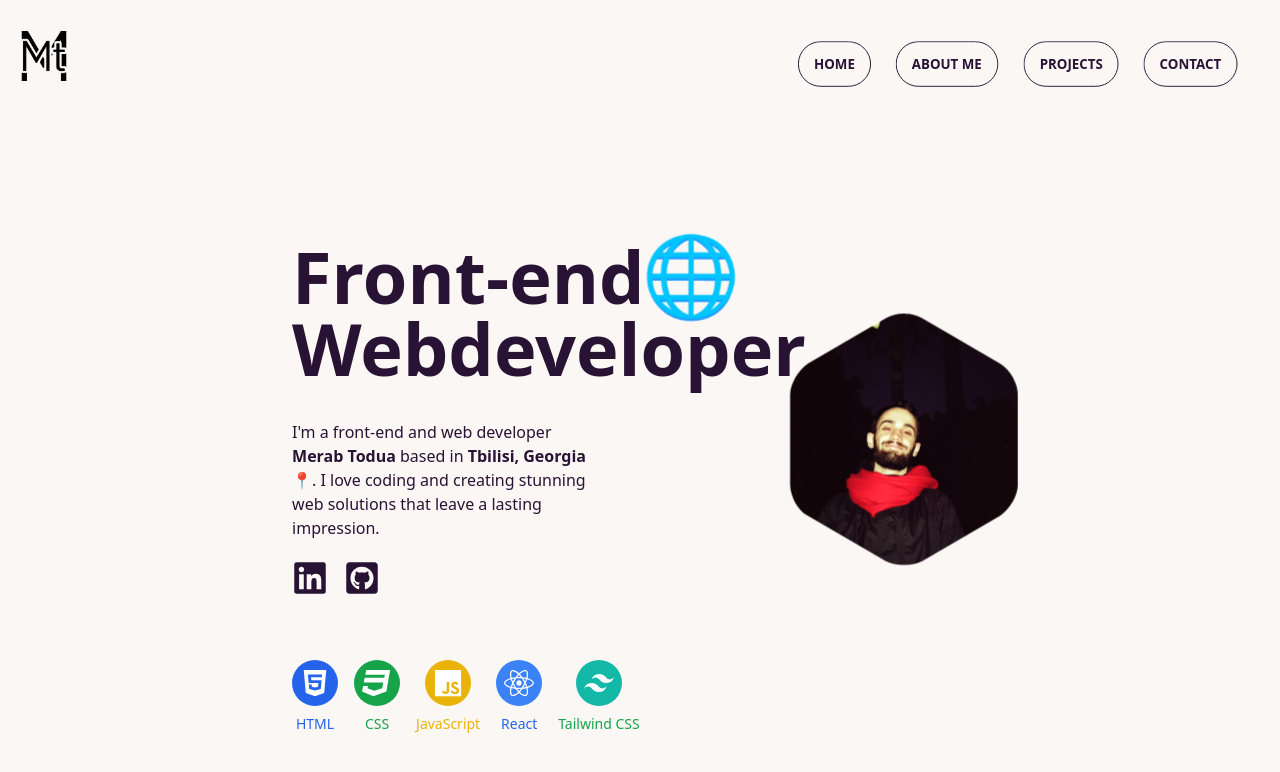
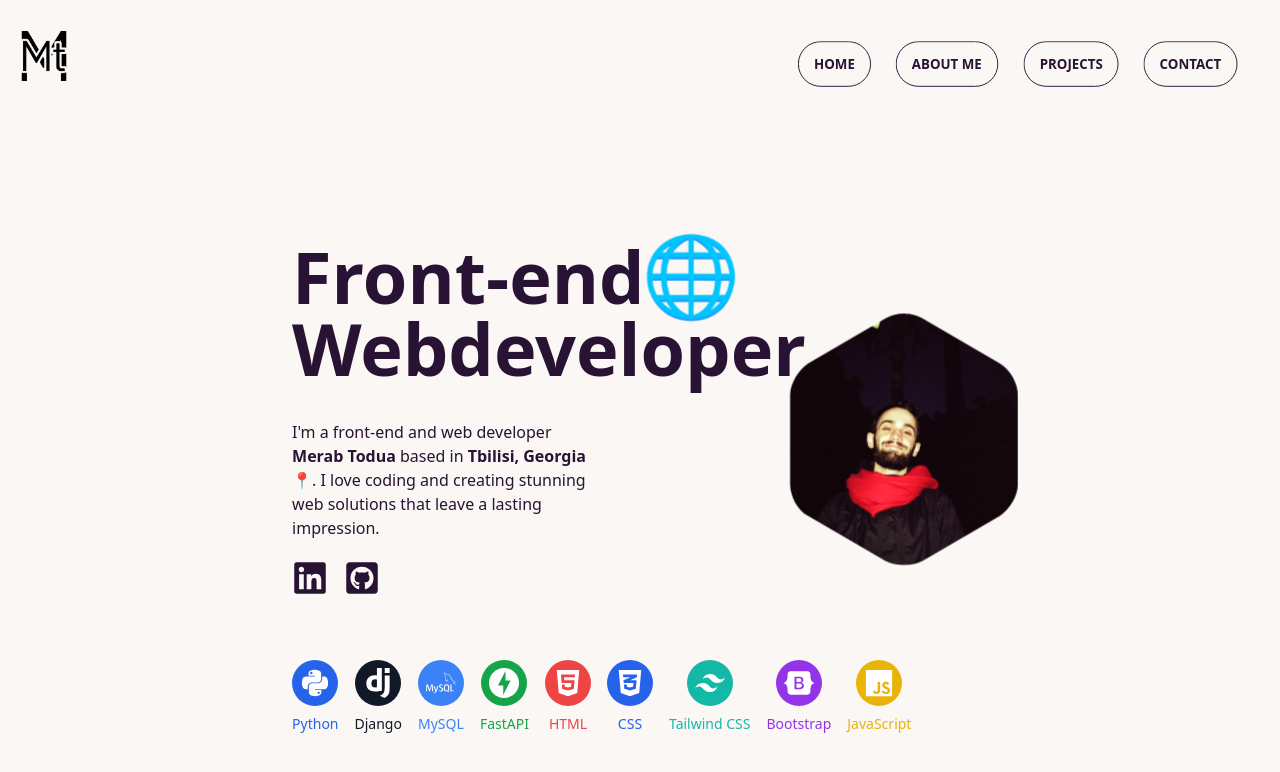
Before and after one commit to merab7/Portfolio, a React (Vite) app: page / in a window 1280 px wide. Shown: the top 772 px of the page. Built offline with nearby package versions, Linux system fonts and the light colour scheme.

Commit message:
Update TechSkills.jsx
adding skills

```diff
--- a/src/components/TechSkills.jsx
+++ b/src/components/TechSkills.jsx
@@ -1,40 +1,63 @@
 import React from 'react';
-import { FaHtml5, FaCss3, FaJs, FaReact} from 'react-icons/fa';
-import { SiTailwindcss } from 'react-icons/si';
+import { FaPython, FaDatabase, FaServer, FaHtml5, FaCss3Alt, FaBootstrap, FaJs } from 'react-icons/fa';
+import { SiDjango, SiMysql, SiFastapi, SiTailwindcss } from 'react-icons/si';
 
 const TechSkills = () => {
   return (
-    <div className="flex flex-wrap justify-center gap-4  ">
-
-      <div className="flex flex-col items-center hover-effect transition-all cursor-pointer ">
+    <div className="flex flex-wrap justify-center gap-4">
+      <div className="flex flex-col items-center hover-effect transition-all cursor-pointer">
         <div className="bg-blue-600 rounded-full p-2">
-          <FaHtml5 className="text-white text-3xl   "  />
+          <FaPython className="text-white text-3xl" />
         </div>
-        <span className="text-blue-600 text-sm mt-2">HTML</span>
+        <span className="text-blue-600 text-sm mt-2">Python</span>
       </div>
-      <div className="flex flex-col items-center  hover-effect transition-all cursor-pointer">
+      <div className="flex flex-col items-center hover-effect transition-all cursor-pointer">
+        <div className="bg-gray-900 rounded-full p-2">
+          <SiDjango className="text-white text-3xl" />
+        </div>
+        <span className="text-gray-900 text-sm mt-2">Django</span>
+      </div>
+      <div className="flex flex-col items-center hover-effect transition-all cursor-pointer">
+        <div className="bg-blue-500 rounded-full p-2">
+          <SiMysql className="text-white text-3xl" />
+        </div>
+        <span className="text-blue-500 text-sm mt-2">MySQL</span>
+      </div>
+      <div className="flex flex-col items-center hover-effect transition-all cursor-pointer">
         <div className="bg-green-600 rounded-full p-2">
-          <FaCss3 className="text-white text-3xl" />
+          <SiFastapi className="text-white text-3xl" />
         </div>
-        <span className="text-green-600 text-sm mt-2">CSS</span>
+        <span className="text-green-600 text-sm mt-2">FastAPI</span>
       </div>
-      <div className="flex flex-col items-center  hover-effect transition-all cursor-pointer ">
+      <div className="flex flex-col items-center hover-effect transition-all cursor-pointer">
+        <div className="bg-red-500 rounded-full p-2">
+          <FaHtml5 className="text-white text-3xl" />
+        </div>
+        <span className="text-red-500 text-sm mt-2">HTML</span>
+      </div>
+      <div className="flex flex-col items-center hover-effect transition-all cursor-pointer">
+        <div className="bg-blue-600 rounded-full p-2">
+          <FaCss3Alt className="text-white text-3xl" />
+        </div>
+        <span className="text-blue-600 text-sm mt-2">CSS</span>
+      </div>
+      <div className="flex flex-col items-center hover-effect transition-all cursor-pointer">
+        <div className="bg-teal-500 rounded-full p-2">
+          <SiTailwindcss className="text-white text-3xl" />
+        </div>
+        <span className="text-teal-500 text-sm mt-2">Tailwind CSS</span>
+      </div>
+      <div className="flex flex-col items-center hover-effect transition-all cursor-pointer">
+        <div className="bg-purple-600 rounded-full p-2">
+          <FaBootstrap className="text-white text-3xl" />
+        </div>
+        <span className="text-purple-600 text-sm mt-2">Bootstrap</span>
+      </div>
+      <div className="flex flex-col items-center hover-effect transition-all cursor-pointer">
         <div className="bg-yellow-500 rounded-full p-2">
           <FaJs className="text-white text-3xl" />
         </div>
         <span className="text-yellow-500 text-sm mt-2">JavaScript</span>
-      </div>
-      <div className="flex flex-col items-center  hover-effect transition-all cursor-pointer ">
-        <div className="bg-blue-500 rounded-full p-2">
-          <FaReact className="text-white text-3xl" />
-        </div>
-        <span className="text-blue-600 text-sm mt-2">React</span>
-      </div>
-      <div className="flex flex-col items-center  hover-effect transition-all cursor-pointer ">
-        <div className="bg-teal-500 rounded-full p-2">
-          <SiTailwindcss className="text-white text-3xl" />
-        </div>
-        <span className="text-green-600 font-b text-sm mt-2">Tailwind CSS</span>
       </div>
     </div>
   );
```
